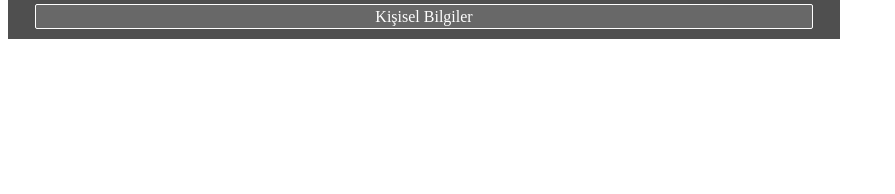
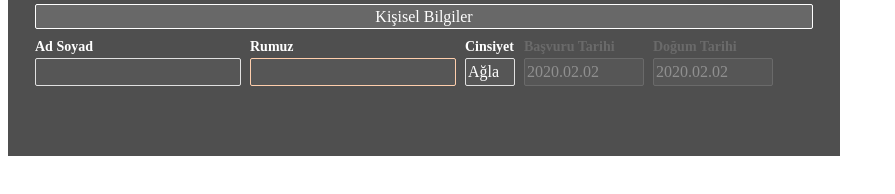
Before and after one commit to dunsparce9/aglanet-static, a website built with webpack: page public/play/htdocs/cdn.agla.net/ext/ApplicationFormInt_rev4.do.html in a window 1280 px wide. Shown: the part 122-316 px from the top of the page, without its empty margins (0-895 px from the left). Built offline with nearby package versions, Linux system fonts and the light colour scheme; a web font is replaced by a local one.

Commit message:
ApplicationForm: add new fields

```diff
--- a/public/play/htdocs/cdn.agla.net/ext/ApplicationFormInt_rev4.do.html
+++ b/public/play/htdocs/cdn.agla.net/ext/ApplicationFormInt_rev4.do.html
@@ -56,8 +56,8 @@
     }
 
     #title {
-        position:relative;
-        top:16px;
+        position: relative;
+        top: 16px;
         font-style: normal;
         font-size: 13px;
         line-height: 16px;
@@ -134,6 +134,52 @@
 
         transform: rotate(-180deg);
     }
+
+    .inputframe {
+        display: inline-flex;
+        flex-direction: column;
+        justify-content: center;
+        align-items: flex-start;
+        gap: 3px;
+        padding-right: 5px;
+    }
+
+    .inputname {
+        color: #FFF;
+        margin: 0;
+        padding: 0;
+        text-align: right;
+        font-family: Inria Sans;
+        font-size: 14px;
+        font-style: normal;
+        font-weight: 700;
+        line-height: normal;
+    }
+
+    .inputframe.disabled .inputname {
+        color: #464646;
+    }
+
+    .inputframe.disabled .inputcontent {
+        border: 1px solid #464646;
+        color: #747474;
+    }
+
+    .inputcontent {
+        height: 24px;
+        align-self: stretch;
+        border-radius: 2px;
+        border: 1px solid #D9D9D9;
+        background: #2D2D2D;
+        color: white;
+        font-family: Inria Sans;
+        font-size: 16px;
+
+    }
+
+    .inputcontent#nickname {
+        border: 1px solid #FFC398;
+    }
 </style>
 
 <body>
@@ -167,6 +213,30 @@
         <div class="separator">
             <span>Kişisel Bilgiler</span>
         </div>
+        <div style="height: 109px;
+        width: 778px;">
+            <div class="inputframe">
+                <p class="inputname">Ad Soyad</p>
+                <input class="inputcontent"></input>
+            </div>
+            <div class="inputframe">
+                <p class="inputname">Rumuz</p>
+                <input class="inputcontent" id="nickname"></input>
+            </div>
+            <div class="inputframe" style="width:50px;">
+                <p class="inputname">Cinsiyet</p>
+                <input class="inputcontent" value="Ağla" disabled></input>
+            </div>
+            <div class="inputframe disabled" style=" width:120px;">
+                <p class="inputname">Başvuru Tarihi</p>
+                <input class="inputcontent" value="2020.02.02"></input>
+            </div>
+            <div class="inputframe disabled" style=" width:120px;">
+                <p class="inputname">Doğum Tarihi</p>
+                <input class="inputcontent" value="2020.02.02"></input>
+            </div>
+        </div>
+    </div>
     </div>
 </body>
 
```
